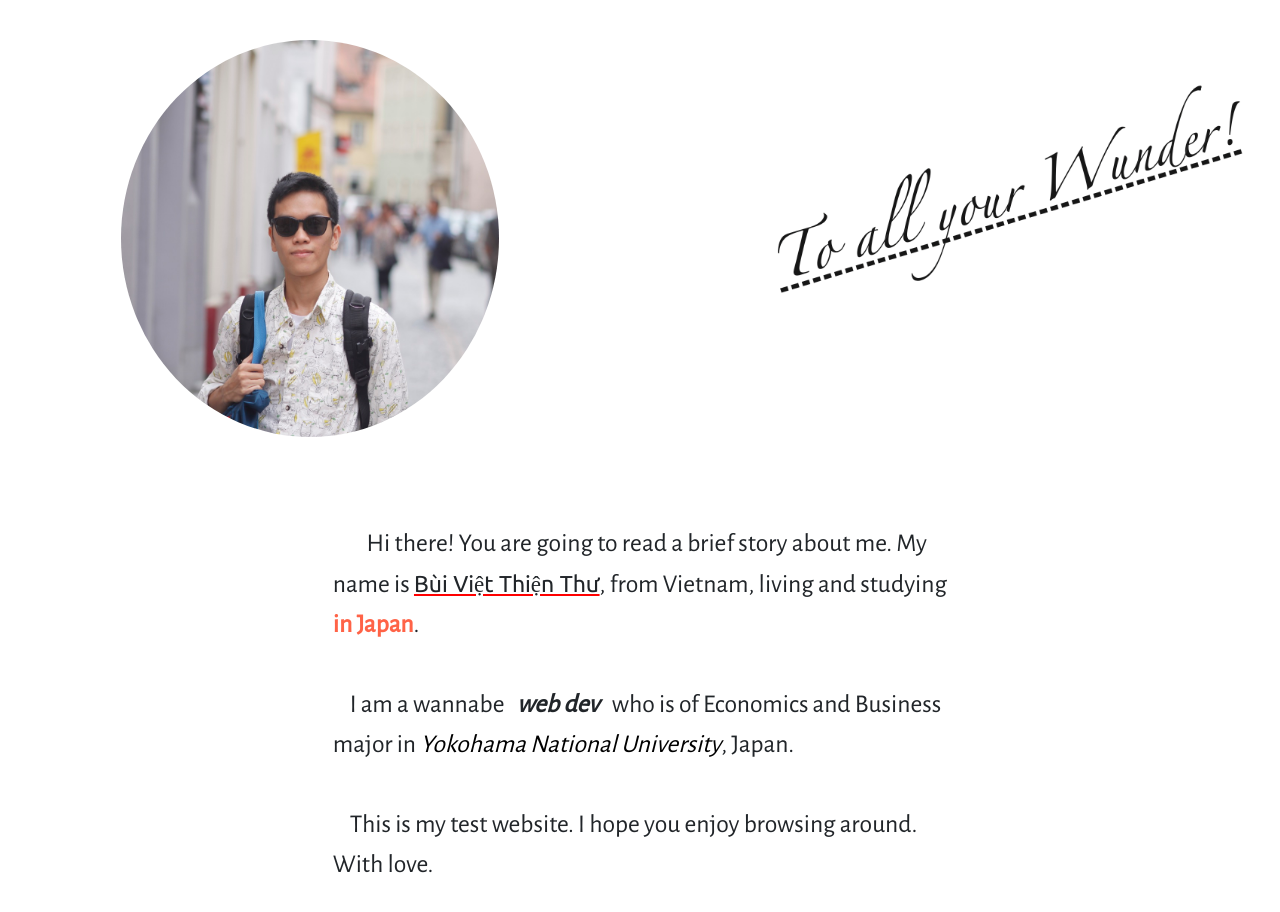
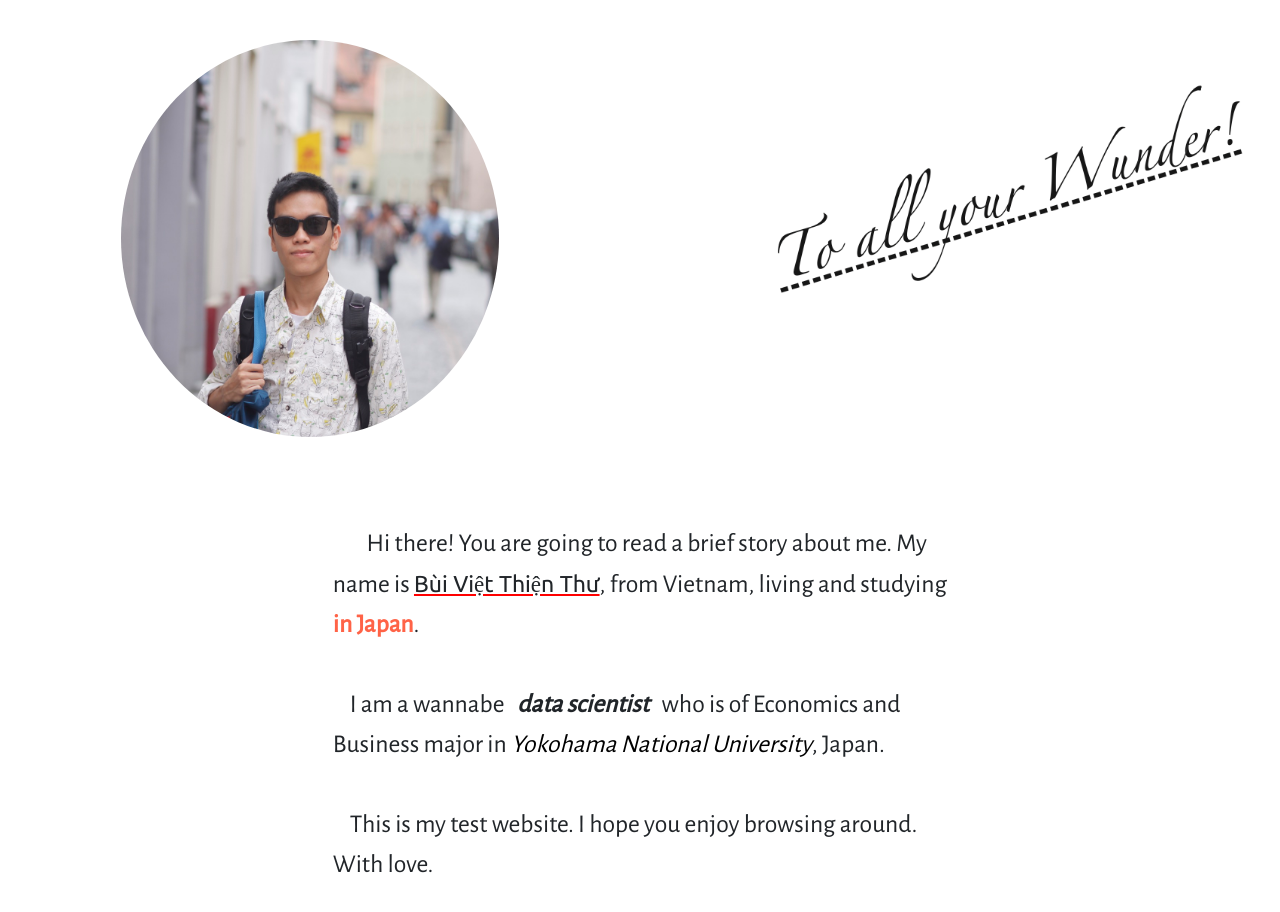
Before and after one commit to mitbuiviet/mitbuiviet.github.io, a plain HTML site: page about.html in a window 1280 px wide. Shown: the part 188-1100 px from the top of the page. Drawn offline with nearby package versions, Linux system fonts and the light colour scheme; a web font is replaced by a local one.

Commit message:
Update about.html

```diff
--- a/about.html
+++ b/about.html
@@ -61,7 +61,7 @@
                 </div>
         <div class="about">
             <p id="abouttext" class="esperanto1">&nbsp; &nbsp; &nbsp; &nbsp; Hi there! You are going to read a brief story about me.
-                My name is <span id="mynameintext">Bùi Việt Thiện Thư</span>, from Vietnam, living and studying <span id="abouttext2"><strong>in Japan</strong></span>. <br><br>&nbsp; &nbsp; I am a wannabe<span id="abouttext1"> &nbsp; web dev &nbsp; </span> who is of Economics and Business major in <a id="abouttextlink" href="http://www.ynu.ac.jp/english/">Yokohama National University</a>, Japan.<br>
+                My name is <span id="mynameintext">Bùi Việt Thiện Thư</span>, from Vietnam, living and studying <span id="abouttext2"><strong>in Japan</strong></span>. <br><br>&nbsp; &nbsp; I am a wannabe<span id="abouttext1"> &nbsp; data scientist &nbsp; </span> who is of Economics and Business major in <a id="abouttextlink" href="http://www.ynu.ac.jp/english/">Yokohama National University</a>, Japan.<br>
     <br>&nbsp; &nbsp;
     This is my test website. I hope you enjoy browsing around. With love.</p>
             </div>
```
